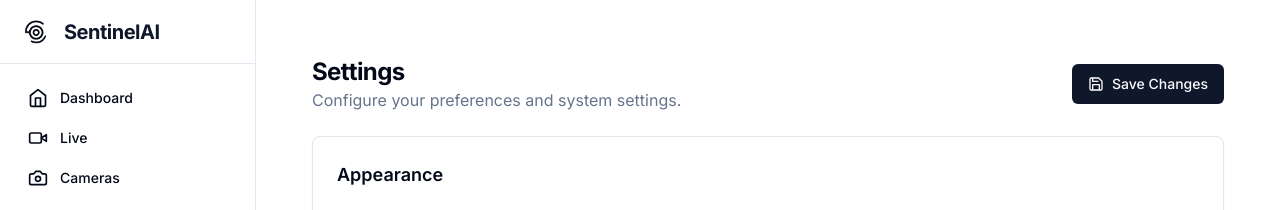
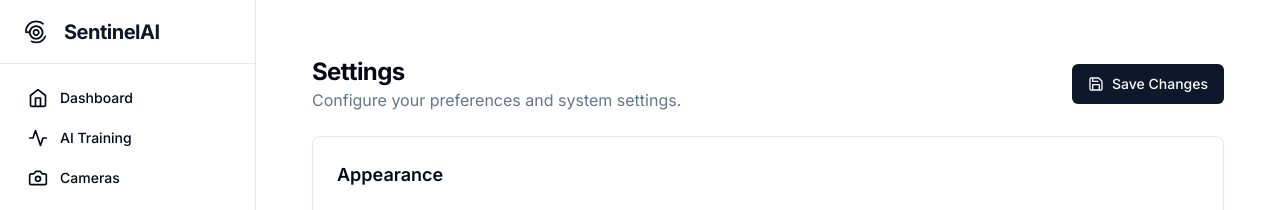
Before and after one commit to Path-yang/SentinelAI, a Next.js app in the folder apps/web/: page /dashboard/settings in a window 1280 px wide. Shown: the top 210 px of the page. Built offline with nearby package versions, Linux system fonts and the light colour scheme.

Commit message:
Replace 'Live' with 'AI Training' in navigation menus

```diff
--- a/apps/web/src/app/dashboard/layout.tsx
+++ b/apps/web/src/app/dashboard/layout.tsx
@@ -10,7 +10,7 @@ import { Button } from "@/components/ui/button";
 
 const navigation = [
   { name: "Dashboard", href: "/dashboard", icon: Home },
-  { name: "Live", href: "/dashboard/watch", icon: Video },
+  { name: "AI Training", href: "/dashboard/watch", icon: Activity },
   { name: "Cameras", href: "/dashboard/cameras", icon: Camera },
   { name: "Connect Camera", href: "/camera", icon: Camera },
   { name: "Settings", href: "/dashboard/settings", icon: Settings },
--- a/apps/web/src/components/layout/main-layout.tsx
+++ b/apps/web/src/components/layout/main-layout.tsx
@@ -40,7 +40,7 @@ export function MainLayout({ children }: MainLayoutProps) {
 
   const navigationItems = [
     { name: "Dashboard", href: "/", icon: Home },
-    { name: "Live", href: "/watch", icon: Video },
+    { name: "AI Training", href: "/watch", icon: Zap },
     { name: "Cameras", href: "/cameras", icon: Camera },
     { name: "Settings", href: "/settings", icon: Settings },
   ];
```
